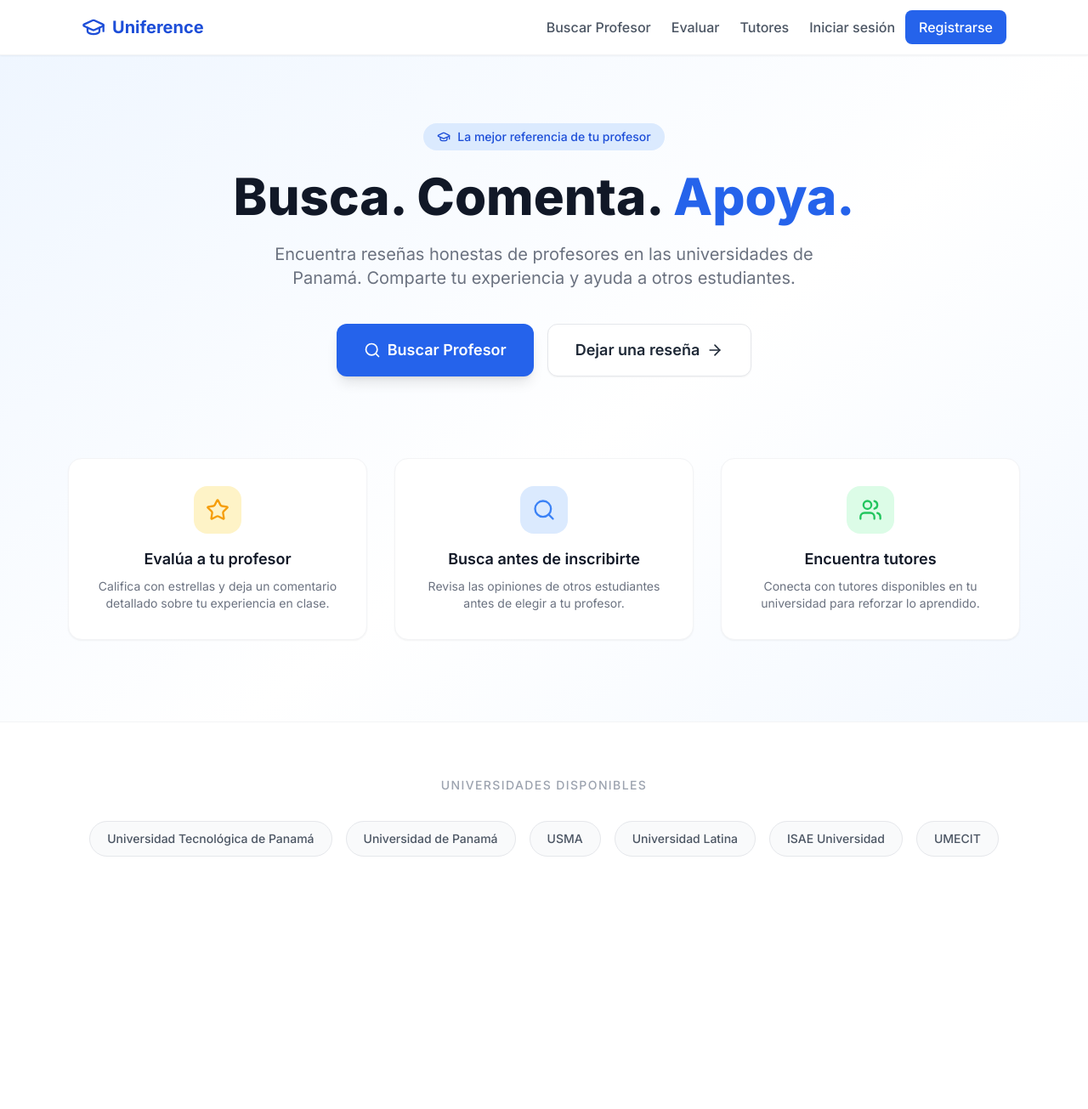
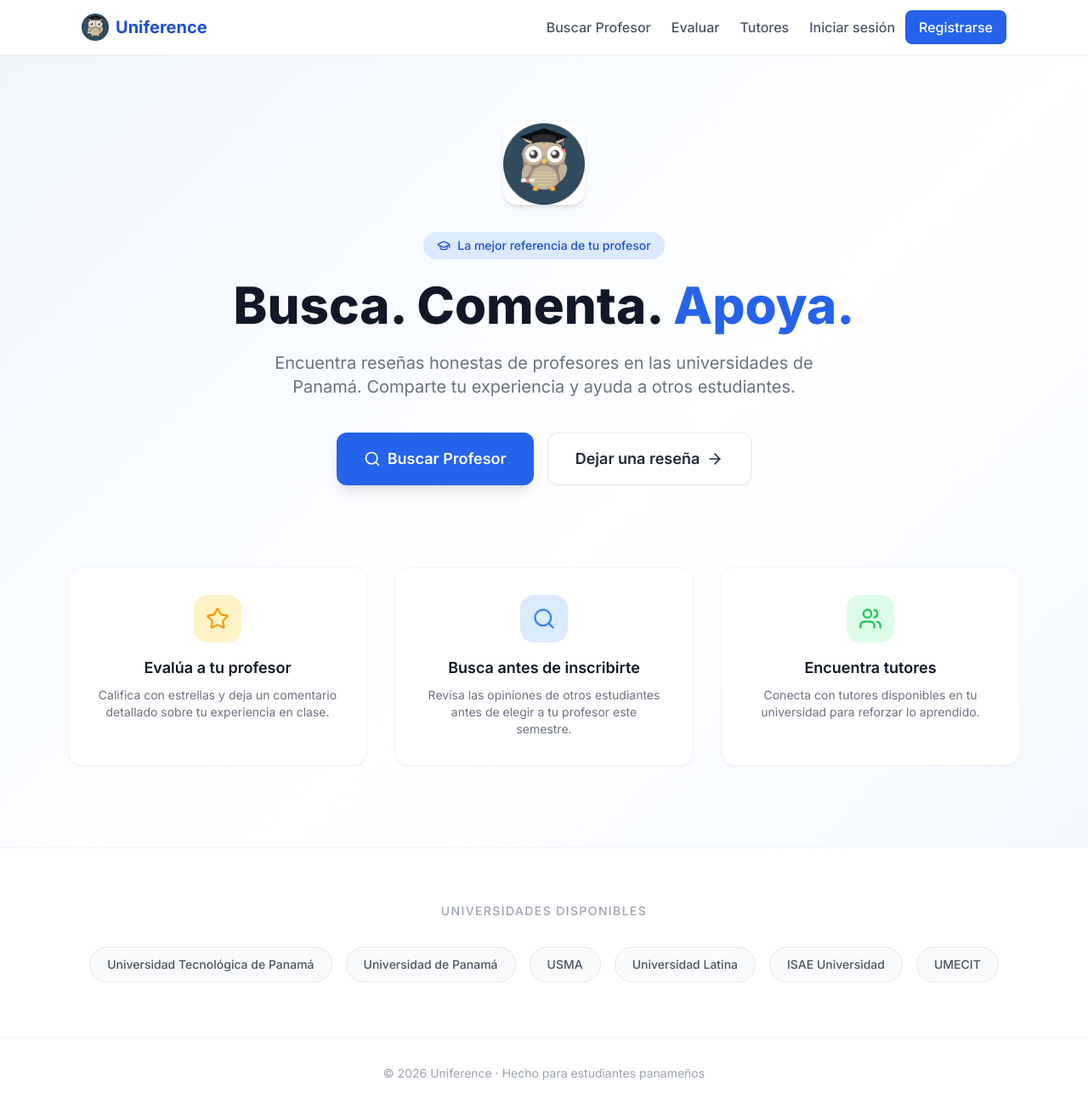
Before and after one commit to nickykapur/uniference-modern, a React (Vite) app: page / in a window 1280 px wide. Shown: the whole page at 85% size. Before the commit the page ends 1072 px from the top, so only its background shows below. Built offline with nearby package versions, Linux system fonts and the light colour scheme; no server answers.

Commit message:
Fix: embed Firebase config, add logo, full Spanish UI

```diff
--- a/index.html
+++ b/index.html
@@ -2,7 +2,7 @@
 <html lang="en">
   <head>
     <meta charset="UTF-8" />
-    <link rel="icon" type="image/svg+xml" href="/favicon.svg" />
+    <link rel="icon" type="image/jpeg" href="/logo.jpg" />
     <meta name="viewport" content="width=device-width, initial-scale=1.0" />
     <title>Uniference – Rate Your Professors</title>
     <meta name="description" content="Search and review university professors across Panama. Find the best tutors and share your experience." />
--- a/src/components/Navbar.tsx
+++ b/src/components/Navbar.tsx
@@ -1,6 +1,6 @@
 import { useState } from 'react'
 import { Link, useNavigate } from 'react-router-dom'
-import { GraduationCap, Menu, X, LogOut, User } from 'lucide-react'
+import { Menu, X, LogOut, User } from 'lucide-react'
 import { useAuth } from '../context/AuthContext'
 
 export default function Navbar() {
@@ -19,7 +19,7 @@ export default function Navbar() {
         <div className="flex items-center justify-between h-16">
           {/* Logo */}
           <Link to="/" className="flex items-center gap-2 text-primary-700 font-bold text-xl">
-            <GraduationCap className="w-7 h-7" />
+            <img src="/logo.jpg" alt="Uniference" className="w-8 h-8 rounded-lg object-cover" />
             <span>Uniference</span>
           </Link>
 
--- a/src/lib/firebase.ts
+++ b/src/lib/firebase.ts
@@ -2,14 +2,15 @@ import { initializeApp } from 'firebase/app'
 import { getAuth } from 'firebase/auth'
 import { getFirestore } from 'firebase/firestore'
 
-// Replace with your Firebase project config from console.firebase.google.com
 const firebaseConfig = {
-  apiKey: import.meta.env.VITE_FIREBASE_API_KEY,
-  authDomain: import.meta.env.VITE_FIREBASE_AUTH_DOMAIN,
-  projectId: import.meta.env.VITE_FIREBASE_PROJECT_ID,
-  storageBucket: import.meta.env.VITE_FIREBASE_STORAGE_BUCKET,
-  messagingSenderId: import.meta.env.VITE_FIREBASE_MESSAGING_SENDER_ID,
-  appId: import.meta.env.VITE_FIREBASE_APP_ID,
+  apiKey: "AIzaSyCXi090Onl0-A4ylyAmICJkau5ibpZq0_A",
+  authDomain: "uniference-2db8a.firebaseapp.com",
+  databaseURL: "https://uniference-2db8a.firebaseio.com",
+  projectId: "uniference-2db8a",
+  storageBucket: "uniference-2db8a.appspot.com",
+  messagingSenderId: "313995125771",
+  appId: "1:313995125771:web:0d3ab7a7181207dfb0130e",
+  measurementId: "G-D7SBVNCZ7K"
 }
 
 const app = initializeApp(firebaseConfig)
--- a/src/pages/Home.tsx
+++ b/src/pages/Home.tsx
@@ -6,6 +6,10 @@ export default function Home() {
     <div className="min-h-screen bg-gradient-to-br from-primary-50 via-white to-blue-50">
       {/* Hero */}
       <section className="max-w-6xl mx-auto px-4 pt-20 pb-24 text-center">
+        <div className="flex justify-center mb-8">
+          <img src="/logo.jpg" alt="Uniference" className="w-24 h-24 rounded-2xl object-cover shadow-md" />
+        </div>
+
         <div className="inline-flex items-center gap-2 bg-primary-100 text-primary-700 px-4 py-1.5 rounded-full text-sm font-medium mb-6">
           <GraduationCap className="w-4 h-4" />
           La mejor referencia de tu profesor
@@ -57,7 +61,7 @@ export default function Home() {
             </div>
             <h3 className="text-lg font-semibold text-gray-900 mb-2">Busca antes de inscribirte</h3>
             <p className="text-gray-500 text-sm">
-              Revisa las opiniones de otros estudiantes antes de elegir a tu profesor.
+              Revisa las opiniones de otros estudiantes antes de elegir a tu profesor este semestre.
             </p>
           </div>
 
@@ -80,7 +84,14 @@ export default function Home() {
             Universidades disponibles
           </p>
           <div className="flex flex-wrap justify-center gap-4">
-            {['Universidad Tecnológica de Panamá', 'Universidad de Panamá', 'USMA', 'Universidad Latina', 'ISAE Universidad', 'UMECIT'].map(u => (
+            {[
+              'Universidad Tecnológica de Panamá',
+              'Universidad de Panamá',
+              'USMA',
+              'Universidad Latina',
+              'ISAE Universidad',
+              'UMECIT',
+            ].map((u) => (
               <span key={u} className="bg-gray-50 border border-gray-200 text-gray-600 px-5 py-2.5 rounded-full text-sm font-medium">
                 {u}
               </span>
@@ -88,6 +99,11 @@ export default function Home() {
           </div>
         </div>
       </section>
+
+      {/* Footer */}
+      <footer className="bg-white border-t border-gray-100 py-8 text-center text-sm text-gray-400">
+        © {new Date().getFullYear()} Uniference · Hecho para estudiantes panameños
+      </footer>
     </div>
   )
 }
```
Also changed, not shown: public/logo.jpg (added), 1 other file (tests, documents, lock files or other folders).
